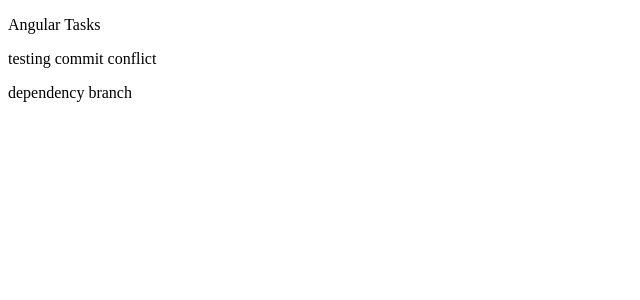
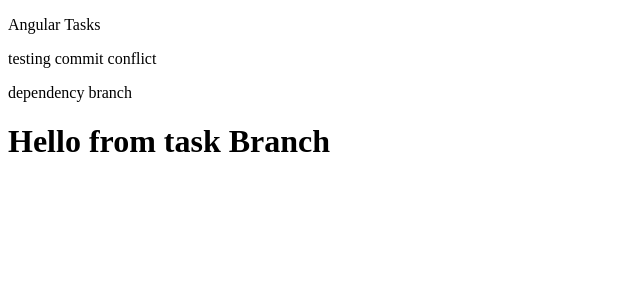
Before and after one commit to akshaypalase/angular_interview_tasks, an Angular app: page / in a window 1280 px wide. Shown: the top 300 px of the page, without its empty margins (0-640 px from the left). Built offline with nearby package versions, Linux system fonts and the light colour scheme.

Commit message:
new line task branch

```diff
--- a/src/app/app.html
+++ b/src/app/app.html
@@ -1,3 +1,4 @@
 <p>Angular Tasks</p>
 <p>testing commit conflict</p>
 <p>dependency branch</p>
+<h1>Hello from task Branch</h1>
```
